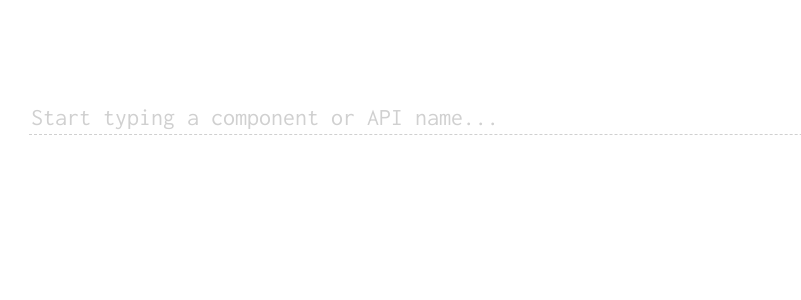
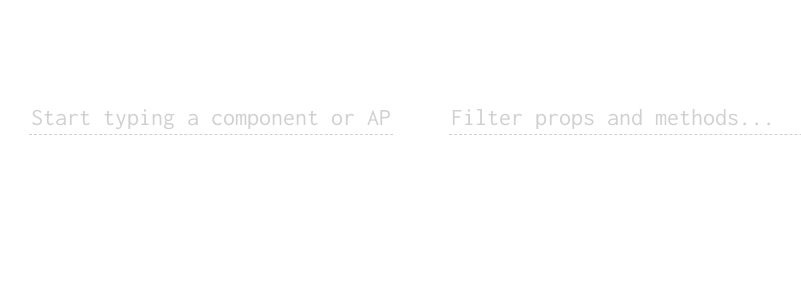
Before and after one commit to paulshen/react-native-api, a React (Create React App) app in the folder site/: page /1 in a window 1280 px wide. Shown: the top 300 px of the page, without its empty margins (41-842 px from the left). Built offline with nearby package versions, Linux system fonts and the light colour scheme.

Commit message:
separate prop query input field

```diff
--- a/site/src/ui/pages/ComponentPage.js
+++ b/site/src/ui/pages/ComponentPage.js
@@ -53,6 +53,7 @@ export default class ComponentPage extends React.Component {
       <div style={Styles.Root}>
         <div style={Styles.Columns}>
           <div style={Styles.LeftColumn}>
+            <div style={Styles.ColumnInner}>
               <div style={Styles.ComponentName}>{component.componentName}</div>
               <div style={Styles.ComponentLinks}>
                 <div>
@@ -82,7 +83,9 @@ export default class ComponentPage extends React.Component {
                 </Markdown>
               </div>
             </div>
+          </div>
           <div style={Styles.RightColumn}>
+            <div style={Styles.ColumnInner}>
               {component.props &&
                 <div style={Styles.Section}>
                   <div style={Styles.SectionHeader}>PROPS</div>
@@ -91,7 +94,13 @@ export default class ComponentPage extends React.Component {
                       Object.keys(component.props)
                     ).map(propName => {
                       let prop = component.props[propName];
-                    return <PropRow prop={prop} propName={propName} key={propName} />;
+                      return (
+                        <PropRow
+                          prop={prop}
+                          propName={propName}
+                          key={propName}
+                        />
+                      );
                     })}
                   </div>
                 </div>}
@@ -155,6 +164,7 @@ export default class ComponentPage extends React.Component {
             </div>
           </div>
         </div>
+      </div>
     );
   }
 }
@@ -167,14 +177,14 @@ const Styles = {
     display: 'flex',
   },
   LeftColumn: {
+    width: '35%',
+  },
+  RightColumn: {
+    width: '65%',
+  },
+  ColumnInner: {
     paddingLeft: 30,
     paddingRight: 30,
-    width: '30%',
-  },
-  RightColumn: {
-    paddingLeft: 30,
-    paddingRight: 30,
-    width: '70%',
   },
 
   ComponentName: {
--- a/site/src/ui/pages/MainPage.js
+++ b/site/src/ui/pages/MainPage.js
@@ -21,6 +21,7 @@ export default class MainPage extends React.Component {
       query: filteredComponents.length === 1
         ? Data[filteredComponents[0]].componentName
         : '',
+      propQuery: '',
     };
   }
 
@@ -50,11 +51,13 @@ export default class MainPage extends React.Component {
       nextProps.match.params.componentName !==
       this.props.match.params.componentName
     ) {
-      this.setState({
-        filteredComponents: this._processParams(
+      let filteredComponents = this._processParams(
         nextProps.match.params.componentName,
         this.state.query
-        ),
+      );
+      this.setState({
+        filteredComponents,
+        propQuery: '',
       });
     }
   }
@@ -70,15 +73,12 @@ export default class MainPage extends React.Component {
 
   _onChangeQuery = e => {
     let query = e.target.value;
-    let [componentQuery] = query.split('.');
-    let filteredComponents = this._filterListWithQuery(
-      DataKeys,
-      componentQuery
-    );
+    let filteredComponents = this._filterListWithQuery(DataKeys, query);
     this.setState(
       {
         filteredComponents,
         query,
+        propQuery: '',
       },
       () => {
         if (filteredComponents.length === 1) {
@@ -92,8 +92,19 @@ export default class MainPage extends React.Component {
     );
   };
 
+  _onChangePropQuery = e => {
+    this.setState({
+      propQuery: e.target.value,
+    });
+  };
+
   _onKeyDown = e => {
     if (e.keyCode === 27) {
+      if (this.state.propQuery) {
+        this.setState({
+          propQuery: '',
+        });
+      } else {
         this.setState(
           {
             query: '',
@@ -101,6 +112,7 @@ export default class MainPage extends React.Component {
           },
           () => this.props.history.replace('/')
         );
+      }
     }
   };
 
@@ -118,6 +130,8 @@ export default class MainPage extends React.Component {
     return (
       <div style={Styles.Page}>
         <div style={Styles.InputSection}>
+          <div style={Styles.InputLeft}>
+            <div style={Styles.InputWrapper}>
               <input
                 type="text"
                 value={this.state.query}
@@ -129,12 +143,26 @@ export default class MainPage extends React.Component {
                 {this.state.query ? 'Press ESC to clear' : ''}
               </div>
             </div>
+          </div>
+          {filteredComponents.length <= 1 &&
+            <div style={Styles.InputRight}>
+              <div style={Styles.InputWrapper}>
+                <input
+                  type="text"
+                  value={this.state.propQuery}
+                  placeholder="Filter props and methods..."
+                  onChange={this._onChangePropQuery}
+                  style={Styles.Input}
+                />
+              </div>
+            </div>}
+        </div>
         {filteredComponents.length <= 1
           ? <div>
               {filteredComponents.map(componentName => (
                 <ComponentPage
                   componentName={componentName}
-                  propQuery={this.state.query.split('.')[1]}
+                  propQuery={this.state.propQuery}
                   key={componentName}
                 />
               ))}
@@ -163,6 +191,17 @@ const Styles = {
     paddingTop: 100,
   },
   InputSection: {
+    display: 'flex',
+    flexDirection: 'row',
+    marginBottom: 40,
+  },
+  InputLeft: {
+    flex: 1,
+  },
+  InputRight: {
+    width: '65%',
+  },
+  InputWrapper: {
     marginLeft: 30,
     marginRight: 30,
     position: 'relative',
@@ -172,8 +211,8 @@ const Styles = {
     borderStyle: 'dashed',
     borderWidth: '0 0 1px',
     display: 'block',
+    flex: 1,
     fontSize: 24,
-    marginBottom: 40,
     outline: 'none',
     paddingBottom: 4,
     paddingTop: 4,
```
Lines whose indentation alone changed are shown as unchanged.
